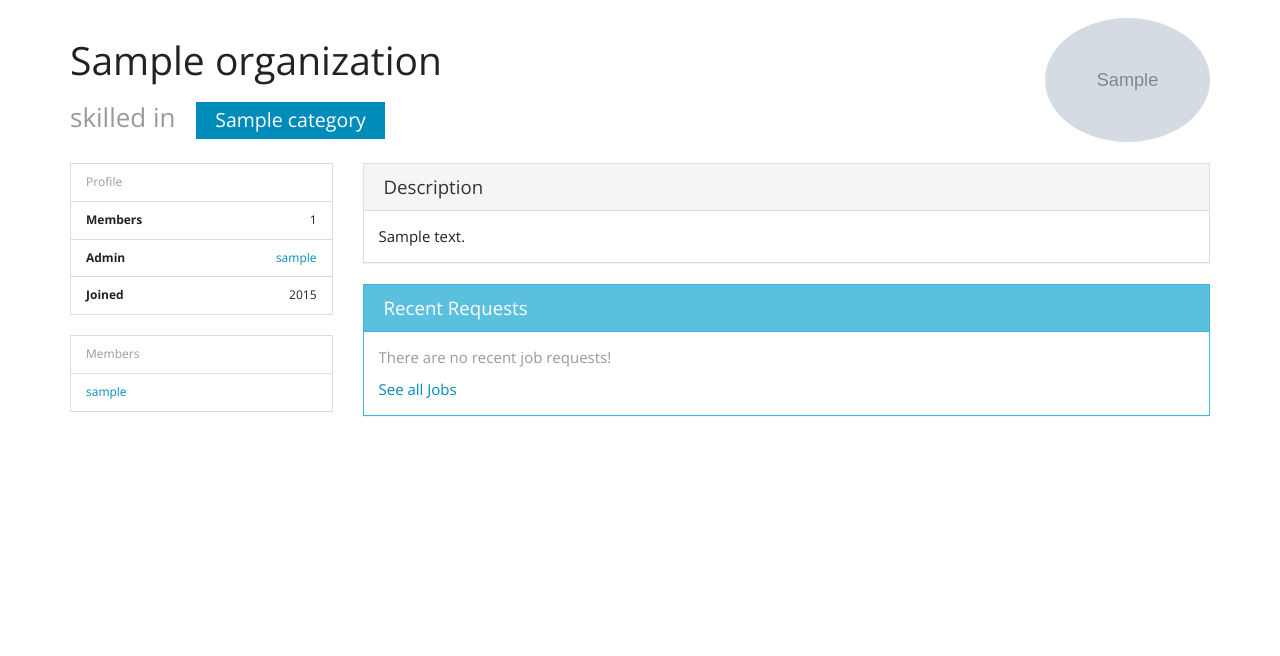
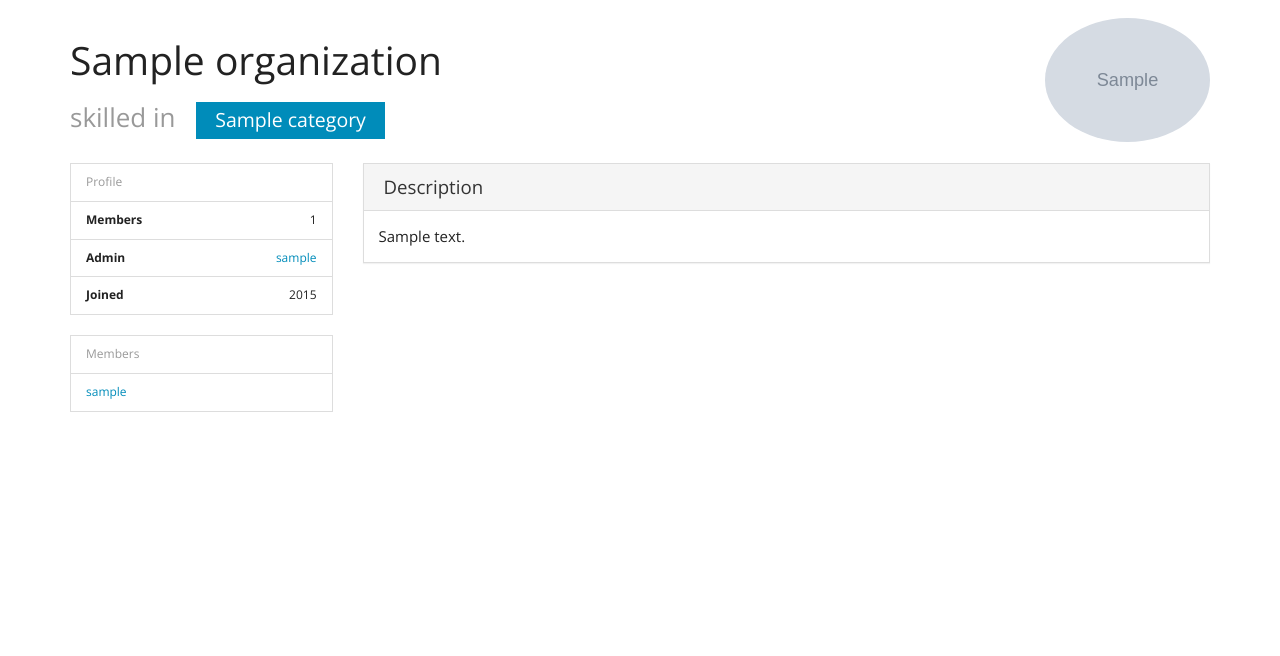
Before and after one commit to purdue-epics-ims/boilerconnect, a Django app: page /organization/1 in a window 1280 px wide. Shown: the part 45-701 px from the top of the page. Run offline with Django 3.2, Linux system fonts and the light colour scheme; tables that the repository leaves empty hold one stand-in row (values such as "Sample post"); grey boxes marked "Sample" are stand-in pictures; some libraries are stand-ins or nearby versions.

```diff
--- a/johnslist/dbtest/templates/dbtest/organization_detail.html
+++ b/johnslist/dbtest/templates/dbtest/organization_detail.html
@@ -59,44 +59,6 @@
 
                 </div>
             </div>
-            <div class="panel panel-info target">
-                <div class="panel-heading" contenteditable="false">Recent Requests
-
-	                {%if organization.job_requested%}
-	                	<span class="badge">
-	                		{{organization.job_requested|length}}
-	                	</span>
-	                {%endif%}
-
-
-                </div>
-                <div class="panel-body">
-
-
-					{%if organization.job_requested%}
-						{%for i in "012"%} <!-- only shows 3-->
-
-							{%if organization.job_requested.i%}
-								<a href='{% url 'job_detail' job.id %}'>{{ job.name }}</a><br>
-							{%endif%}
-
-						{%endfor%}
-
-						<!--If more than 3, tell them -->
-
-
-
-					{%else%}
-						<p class="text-muted">There are no recent job requests!</p>
-
-
-					{%endif%}
-
-
-						<a href='{% url 'organization_job_index' organization.id %}'>See all Jobs</a>
-                </div>
-
-            </div>
 
             </div>
 
```
Also changed, not shown: johnslist/dbtest/templates/dbtest/organization_job_index.html (+5 -5 lines).
